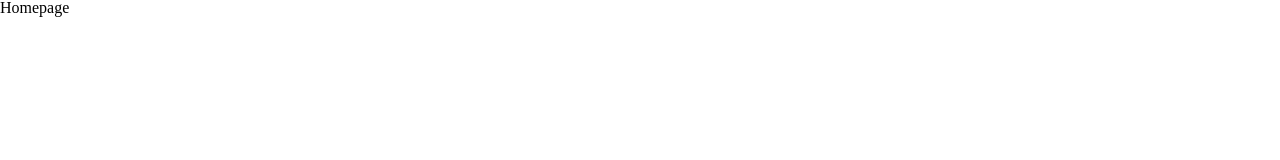
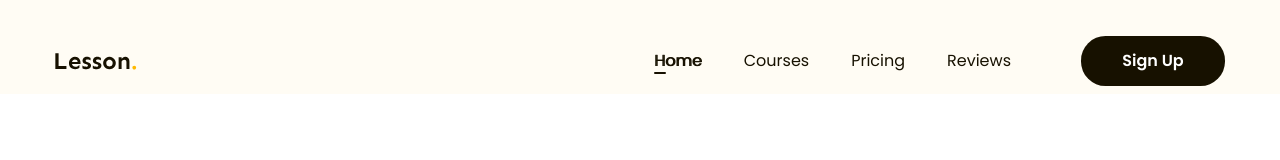
Before and after one commit to nguyenkhai1311/project-02, a plain HTML site: page index.html in a window 1280 px wide. Drawn offline with Linux system fonts and the light colour scheme.

Commit message:
Làm phần Header

```diff
--- a/assets/css/style.css
+++ b/assets/css/style.css
@@ -0,0 +1,96 @@
+* {
+    box-sizing: border-box;
+}
+
+html {
+    font-size: 62.5%;
+}
+
+body {
+    font-size: 1.6rem;
+    font-family: "Poppins", sans-serif;
+}
+
+/* Common */
+a {
+    text-decoration: none;
+}
+
+.main-content {
+    width: 1170px;
+    max-width: calc(100% - 48px);
+    margin-left: auto;
+    margin-right: auto;
+}
+
+.btn {
+    display: inline-block;
+    padding: 0 16px;
+    line-height: 50px;
+    min-width: 118px;
+    font-weight: 600;
+    font-size: 1.6rem;
+    text-align: center;
+    color: #ffffff;
+    background: #171100;
+    border-radius: 24.5px;
+}
+
+/* Header */
+.header {
+    background-color: #fffcf4;
+}
+
+header.fixed {
+    position: sticky;
+    top: -28px;
+}
+
+.header .navbar {
+    display: flex;
+    align-items: center;
+    padding: 36px 0 8px;
+}
+
+.nav {
+    margin-left: auto;
+}
+
+.nav ul {
+    display: flex;
+}
+
+.nav a {
+    padding: 8px 21px;
+    font-size: 1.6rem;
+    color: #171100;
+}
+
+.nav a:hover,
+.nav li.active a {
+    position: relative;
+    /* font-weight: 600; */
+    text-shadow: 1px 0 0 currentColor;
+    font-size: 1.6rem;
+    color: #171100;
+}
+
+.nav li.active a::after {
+    content: "";
+    display: inline-block;
+    position: absolute;
+    left: 21px;
+    bottom: 6px;
+    width: 12px;
+    height: 2px;
+    background: #171100;
+    border-radius: 1px;
+}
+
+.navbar .action-link {
+    min-width: 144px;
+}
+
+.navbar .action {
+    margin-left: 49px;
+}
--- a/index.html
+++ b/index.html
@@ -1,17 +1,62 @@
 <!DOCTYPE html>
 <html lang="en">
     <head>
-    <meta charset="UTF-8">
-    <meta http-equiv="X-UA-Compatible" content="IE=edge">
-    <meta name="viewport" content="width=device-width, initial-scale=1.0">
+        <meta charset="UTF-8" />
+        <meta http-equiv="X-UA-Compatible" content="IE=edge" />
+        <meta name="viewport" content="width=device-width, initial-scale=1.0" />
         <title>Project-02</title>
+
         <!-- Reset Css -->
-    <link rel="stylesheet" href="./assets/css/reset.css">
+        <link rel="stylesheet" href="./assets/css/reset.css" />
 
+        <!-- Embed Fonts -->
+        <link rel="preconnect" href="https://fonts.googleapis.com" />
+        <link rel="preconnect" href="https://fonts.gstatic.com" crossorigin />
+        <link
+            href="https://fonts.googleapis.com/css2?family=Poppins:ital,wght@0,400;0,500;0,600;1,400&family=Sen:wght@700&display=swap"
+            rel="stylesheet"
+        />
         <!-- Style Css -->
-    <link rel="stylesheet" href="./assets/css/style.css">
+        <link rel="stylesheet" href="./assets/css/style.css" />
     </head>
     <body>
-    <h1>Homepage</h1>
+        <!-- Header -->
+        <div style="height: 1000px">
+        <header class="header fixed">
+            <div class="main-content">
+                <div class="navbar">
+                    <!-- Logo -->
+                    <img
+                        src="./assets/img/Logo.svg"
+                        alt="Lesson."
+                        class="logo"
+                    />
+
+                    <!-- Navigation -->
+                    <nav class="nav">
+                        <ul>
+                            <li class="active">
+                                <a href="#!">Home</a>
+                            </li>
+                            <li>
+                                <a href="#!">Courses</a>
+                            </li>
+                            <li>
+                                <a href="#!">Pricing</a>
+                            </li>
+                            <li>
+                                <a href="#!">Reviews</a>
+                            </li>
+                        </ul>
+                    </nav>
+
+                    <!-- Action -->
+                    <div class="action">
+                        <a href="#!" class="btn action-link">Sign Up</a>
+                    </div>
+                </div>
+            </div>
+        </header>
+    </div>
     </body>
 </html>
```
Also changed, not shown: assets/img/Logo.svg (added). Lines whose indentation alone changed are shown as unchanged.
